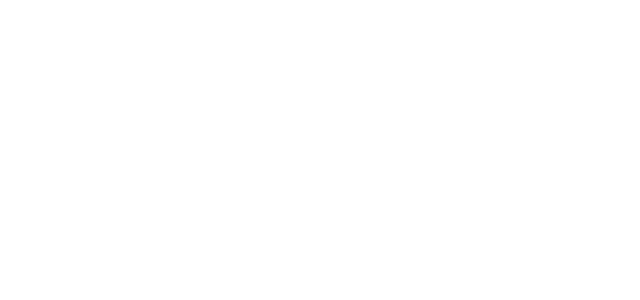
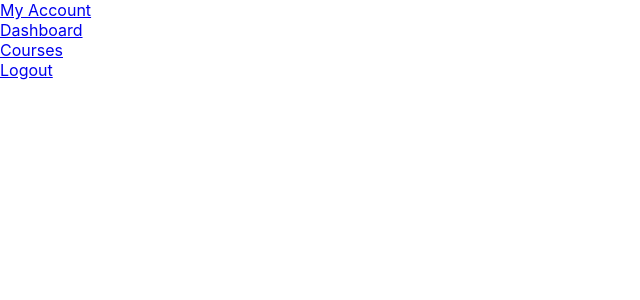
Before and after one commit to akinstlick/web-dev-react-project, a React (Create React App) app: page /dashboard in a window 1280 px wide. Before the commit this address had no page. Shown: the top 300 px of the page, without its empty margins (0-640 px from the left). Built offline with nearby package versions, Linux system fonts and the light colour scheme.

Commit message:
login not redirecting but created more components

```diff
--- a/src/App.js
+++ b/src/App.js
@@ -1,8 +1,9 @@
-import logo from './logo.svg';
 import './App.css';
 import Signup from './components/signup';
 import Login from './components/login';
-import { BrowserRouter as Router, Switch, Route, Routes } from "react-router-dom";
+import ForgotPassword from './components/forgotpassword'
+import Dashboard from './components/dashboard';
+import { BrowserRouter as Router, Route, Routes } from "react-router-dom";
 
 
 function App() {
@@ -10,8 +11,10 @@ function App() {
     <Router>
       <div>
         <Routes>
-        <Route exact path='/' element={<Login />}></Route>
-        <Route path='signup' element={<Signup />}></Route>
+          <Route exact path='/' element={<Login />} />
+          <Route path='signup' element={<Signup />} />
+          <Route path='forgot_password' element={<ForgotPassword />} />
+          <Route path='dashboard' element={<Dashboard />}/>
         </Routes>
       </div>
     </Router>
--- /dev/null
+++ b/src/components/dashboard.js
@@ -0,0 +1,12 @@
+import Sidebar from "./sidebar";
+
+
+function Dashboard(){
+    return(
+        <div>
+            <Sidebar />
+        </div>
+    )
+}
+
+export default Dashboard
--- /dev/null
+++ b/src/components/forgotpassword.js
@@ -0,0 +1,26 @@
+import { changePassword } from "../functions";
+
+function ForgotPassword() {
+
+  return (
+    <div id="forgotpassworddiv">
+        <h1>Password Reset</h1>
+        <div id="sqdiv">
+            <form id="securityquestions">
+                <p>Security Question 1: What was your first pet's name?</p>
+                <input type="text" id="sq1" placeholder="answer"></input>
+                <p>Security Question 2: What is your mother's maiden name?</p>
+                <input type="text" id="sq2" placeholder="answer"></input>
+                <p>Security Question 3: What are the last 4 digits of your social security?</p>
+                <input type="text" id="sq3" placeholder="answer"></input> <br/>
+                <p>Input New Password</p>
+                <input type="password" id="password1" placeholder="new password"></input> <br/>
+                <input type="password" id="password2" placeholder="confirm password"></input> <br/>
+                <input type="submit" onClick={changePassword}></input>
+            </form>
+        </div>
+    </div>
+  );
+}
+
+export default ForgotPassword;
--- /dev/null
+++ b/src/components/sidebar.js
@@ -0,0 +1,43 @@
+
+
+function Sidebar(accounttype){
+    accounttype = 1;
+    switch(accounttype){
+        case 1:
+            return (
+                <div id="navigation">
+                    <a href="myaccount.html">My Account</a><br/>
+                    <a href="student_dashboard.html">Dashboard</a><br/>
+                    <a href="student_teacher_courses.html">Courses</a><br/>
+                    <a href="login.html">Logout</a>
+                </div>
+            )
+        case 2:
+            return (
+                <div id="navigation">
+                    <a href="myaccount.html">My Account</a><br/>
+                    <a href="teacher_dashboard.html">Dashboard</a><br/>
+                    <a href="student_teacher_courses.html">Courses</a><br/>
+                    <a href="login.html">Logout</a>
+                </div>
+            )
+        case 3:
+            return (
+                <div id="navigation">
+                    <a href="myaccount.html">My Account</a><br/>
+                    <a href="admin_dashboard.html">Dashboard</a><br/>
+                    <a href="courses.html">Courses</a><br/>
+                    <a href="admin_settings.html">Settings</a><br/>
+                    <a href="login.html">Logout</a>
+                </div>
+            )
+        default:
+            return (
+                <div>
+                    <h1>Error: Dashboard var not found</h1>
+                </div>
+            )
+    }
+}
+
+export default Sidebar
--- a/src/functions.js
+++ b/src/functions.js
@@ -27,27 +27,10 @@ export function loginFunc(){
     if(!checkPassword(password)){
         alert('error: password must be at least 5 characters, including 1 number and 1 special character');
         return false;
-    }
-    var usertype = 1; //replace this with query database
-    //if user doesn't exist, use -1
-    switch(usertype){
-        case 1:
-            window.location.href = "student_dashboard.html";
-            document.cookie = "email:" + username;
-            break;
-        case 2:
-            window.location.href = "teacher_dashboard.html";
-            document.cookie = "email:" + username;
-            console.log('2');
-            break;
-        case 3:
-            window.location.href = "admin_dashboard.html";
-            document.cookie = "email:" + username;
-            console.log('3');
-            break;
-        default:
-            console.log('default case');
-            break;
+    } else {
+        //check that username and password are correct in here
+        document.location.href = "./dashboard";
+        document.cookie = "email:" + username;
     }
 }
 
--- a/src/index.js
+++ b/src/index.js
@@ -3,7 +3,6 @@ import ReactDOM from 'react-dom/client';
 import { BrowserRouter as Router, Switch, Route } from "react-router-dom";
 import './index.css';
 import App from './App';
-import Login from './components/login'
 import reportWebVitals from './reportWebVitals';
 
 const root = ReactDOM.createRoot(document.getElementById('root'));
```
